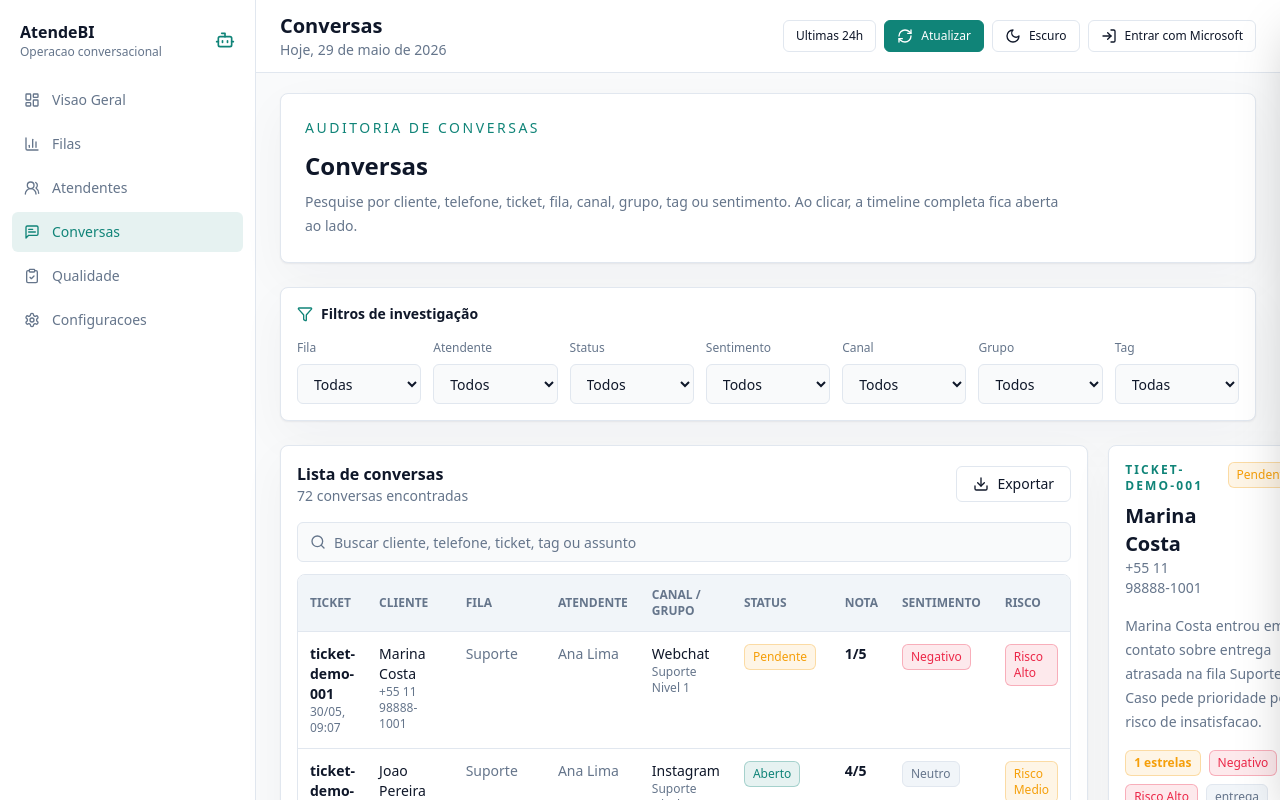
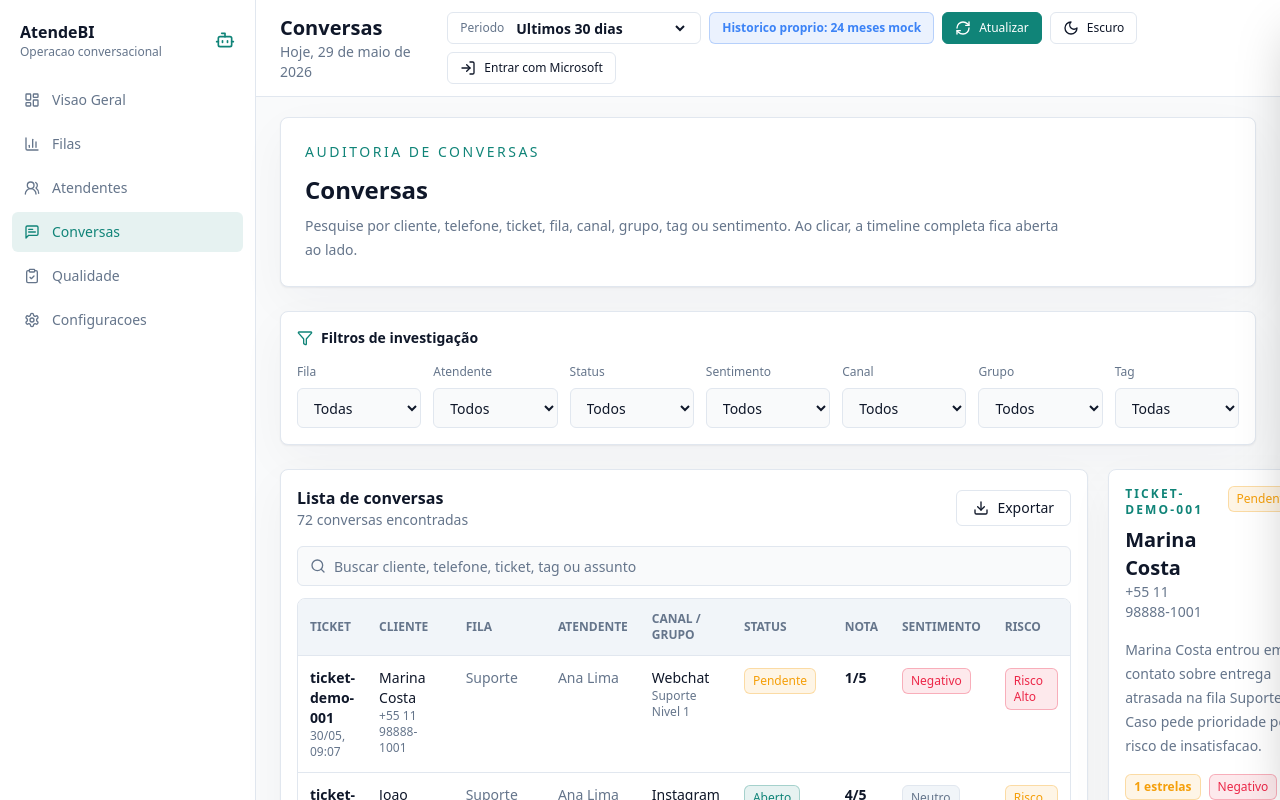
Before and after one commit to jotanunes-awx/atendebi, a Next.js app in the folder apps/web/: page /conversas in a window 1280 px wide. Shown: the top 800 px of the page. Built offline with nearby package versions, Linux system fonts and the light colour scheme.

Commit message:
feat(web): clarify historical retention period

```diff
--- a/apps/web/src/app/configuracoes/page.tsx
+++ b/apps/web/src/app/configuracoes/page.tsx
@@ -1,6 +1,6 @@
 'use client';
 
-import { Bell, Copy, Database, KeyRound, Layers3, PlugZap, ShieldCheck, UsersRound } from 'lucide-react';
+import { Archive, Bell, Copy, Database, KeyRound, Layers3, PlugZap, ShieldCheck, UsersRound } from 'lucide-react';
 import { useState } from 'react';
 import { DashboardShell } from '@/components/dashboard-shell';
 import { Button } from '@/components/ui/button';
@@ -121,6 +121,27 @@ export default function ConfiguracoesPage() {
           </div>
         </section>
 
+        <section className="rounded-lg border border-info/30 bg-info/10 p-5 shadow-panel">
+          <div className="flex flex-col gap-4 lg:flex-row lg:items-start lg:justify-between">
+            <div className="flex gap-3">
+              <Archive className="mt-0.5 h-5 w-5 shrink-0 text-info" aria-hidden="true" />
+              <div>
+                <h3 className="font-semibold text-card-foreground">Retencao historica do AtendeBI</h3>
+                <p className="mt-2 max-w-4xl text-sm leading-6 text-muted-foreground">
+                  O filtro do dashboard pode olhar 24h, 7 dias, 30 dias, 90 dias, 12 meses ou periodo personalizado.
+                  A ideia do produto nao e depender da retencao da plataforma origem: o AtendeBI recebe os eventos,
+                  normaliza e guarda historico proprio em PostgreSQL para BI, auditoria e comparacao mensal.
+                </p>
+              </div>
+            </div>
+            <div className="grid min-w-64 gap-2 text-sm sm:grid-cols-3 lg:grid-cols-1">
+              <ConfigRow label="Origem/Meta" value={`${demoIntegrationStatus.sourceRetentionDays} dias estimados`} />
+              <ConfigRow label="AtendeBI" value={demoIntegrationStatus.retentionPolicy} tone="success" />
+              <ConfigRow label="Uso" value="BI historico e auditoria" />
+            </div>
+          </div>
+        </section>
+
         <div className="grid gap-5 xl:grid-cols-3">
           <ConfigPanel
             icon={KeyRound}
@@ -144,7 +165,8 @@ export default function ConfiguracoesPage() {
             title="LGPD e retencao"
             description="Politicas esperadas para produto SaaS."
             rows={[
-              ['Retencao', `${demoIntegrationStatus.retentionDays} dias`],
+              ['Retencao AtendeBI', `${demoIntegrationStatus.retentionDays} dias`],
+              ['Retencao origem', `${demoIntegrationStatus.sourceRetentionDays} dias estimados`],
               ['Auditoria', 'audit_logs por tenant'],
               ['Dados sensiveis', 'Minimizacao e mascaramento futuro'],
               ['IA prevista', demoIntegrationStatus.aiEstimatedCost],
--- a/apps/web/src/components/dashboard-shell.tsx
+++ b/apps/web/src/components/dashboard-shell.tsx
@@ -2,7 +2,7 @@
 
 import Link from 'next/link';
 import { usePathname } from 'next/navigation';
-import { type ReactNode } from 'react';
+import { useState, type ReactNode } from 'react';
 import {
   BarChart3,
   Bot,
@@ -29,6 +29,15 @@ const navItems = [
   { label: 'Configuracoes', href: '/configuracoes', icon: Settings },
 ];
 
+const periodOptions = [
+  { value: '24h', label: 'Ultimas 24h' },
+  { value: '7d', label: 'Ultimos 7 dias' },
+  { value: '30d', label: 'Ultimos 30 dias' },
+  { value: '90d', label: 'Ultimos 90 dias' },
+  { value: '12m', label: '12 meses' },
+  { value: 'custom', label: 'Periodo personalizado' },
+];
+
 type DashboardShellProps = {
   children: ReactNode;
 };
@@ -36,6 +45,7 @@ type DashboardShellProps = {
 export function DashboardShell({ children }: DashboardShellProps) {
   const pathname = usePathname();
   const { isAuthenticated, isReady } = useAuth();
+  const [period, setPeriod] = useState('30d');
 
   const activeLabel =
     navItems.find((item) =>
@@ -82,9 +92,24 @@ export function DashboardShell({ children }: DashboardShellProps) {
               </p>
             </div>
             <div className="flex flex-wrap gap-2">
-              <Button variant="outline" size="sm">
-                Ultimas 24h
-              </Button>
+              <label className="flex h-8 items-center gap-2 rounded-md border border-border bg-card px-3 text-xs font-medium text-muted-foreground">
+                Periodo
+                <select
+                  value={period}
+                  onChange={(event) => setPeriod(event.target.value)}
+                  className="h-full bg-transparent text-sm font-semibold text-foreground outline-none"
+                  aria-label="Periodo do dashboard"
+                >
+                  {periodOptions.map((option) => (
+                    <option key={option.value} value={option.value}>
+                      {option.label}
+                    </option>
+                  ))}
+                </select>
+              </label>
+              <span className="hidden h-8 items-center rounded-md border border-info/30 bg-info/10 px-3 text-xs font-semibold text-info xl:inline-flex">
+                Historico proprio: 24 meses mock
+              </span>
               <Button size="sm" type="button">
                 <RefreshCw className="h-4 w-4" aria-hidden="true" />
                 <span className="hidden sm:inline">Atualizar</span>
--- a/apps/web/src/lib/demo-data.ts
+++ b/apps/web/src/lib/demo-data.ts
@@ -340,7 +340,9 @@ export const demoIntegrationStatus = {
   lastSyncAt: '2026-05-30T18:42:00.000Z',
   webhookUrl: 'http://localhost:3333/webhooks/blip/local-tenant',
   tenant: 'Jotanunes',
-  retentionDays: 180,
+  sourceRetentionDays: 90,
+  retentionDays: 730,
+  retentionPolicy: '24 meses em banco proprio por tenant',
   aiEstimatedCost: 'R$ 420,00/mes',
 };
 
--- a/apps/web/src/lib/mock-dashboard.ts
+++ b/apps/web/src/lib/mock-dashboard.ts
@@ -220,8 +220,8 @@ export type DashboardOverview = {
 };
 
 export const mockDashboardOverview: DashboardOverview = {
-  period: 'today',
-  periodLabel: 'Ultimas 24h',
+  period: 'last_30_days',
+  periodLabel: 'Ultimos 30 dias',
   updatedAt: '2026-05-29T23:45:00.000Z',
   source: 'mock',
   metrics: dashboardMetrics,
```
